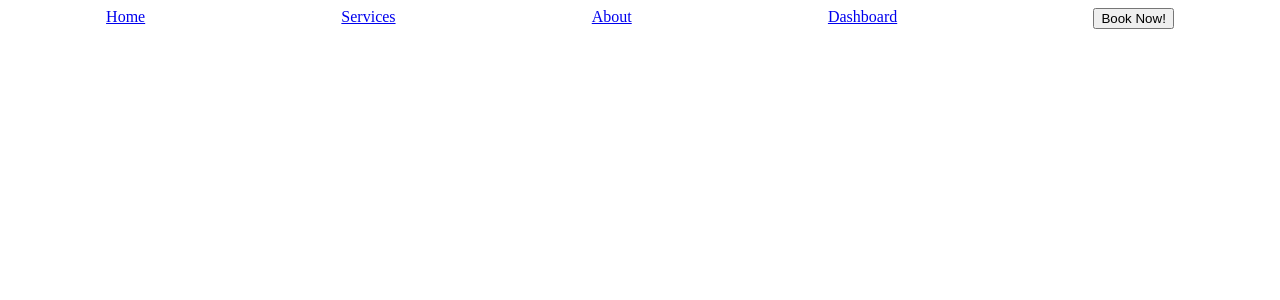
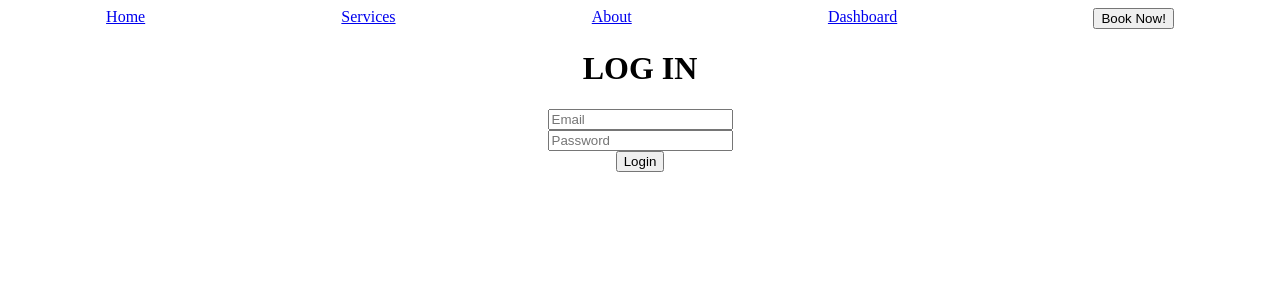
Before and after one commit to Brayydzz/Cleaning-Management-Frontend, a React (Create React App) app: page /dashboard in a window 1280 px wide. Shown: the top 300 px of the page. Built offline with nearby package versions, Linux system fonts and the light colour scheme; no server answers; the HTML template or start-up script is replaced by a standard one.

Commit message:
Added flash messages, Changed default dashboard 'route' to MyJobs, fixed logout

```diff
--- a/src/App.js
+++ b/src/App.js
@@ -7,15 +7,19 @@ import Home from "./components/Home";
 import { useReducer, useEffect } from "react";
 import stateReducer, { stateContext } from "./stateReducer";
 import { BrowserRouter as Router, Route, Switch } from "react-router-dom";
-import { AuthFetchRequest, FetchRequest } from "./helperFunctions";
+import { FetchRequest } from "./helperFunctions";
 
 function App() {
   // GLOBAL STATE
-  const token = localStorage.getItem("token") || null;
+  const token = localStorage.getItem("token")
+  console.log(token)
+  console.log(!!token)
   const [store, dispatch] = useReducer(stateReducer, {
     services: [],
     token: token,
     user: () => token ? jwtDecode(token.split(' ')[1]) : null,
+    error: "",
+    message: ""
   });
   useEffect(() => {
     FetchRequest("/service_types").then((data) =>
@@ -34,7 +38,7 @@ function App() {
           <Switch>
             <Route exact path="/" component={Home} />
             <Route exact path="/bookings" component={Booking} />
-            <Route exact path="/dashboard/admin" component={Dashboard} />
+            <Route exact path="/dashboard" component={Dashboard} />
           </Switch>
         </stateContext.Provider>
       </Router>
--- a/src/components/Dashboard.js
+++ b/src/components/Dashboard.js
@@ -1,40 +1,46 @@
-import React, { useContext, useState } from "react"
-import { stateContext } from "../stateReducer"
-import Login from "./Login"
-import DashboardNav from "./DashboardNav"
-import AllJobs from "./AllJobs"
-import IncomingBookings from "./IncomingBookings"
-import Employees from "./Employees"
-import { DashContain, DashCardContain } from "../Styled"
+import React, { useContext, useState } from "react";
+import { stateContext } from "../stateReducer";
+import Login from "./Login";
+import DashboardNav from "./DashboardNav";
+import AllJobs from "./AllJobs";
+import IncomingBookings from "./IncomingBookings";
+import Employees from "./Employees";
+import { DashContain, DashCardContain } from "../Styled";
+import FlashMessage from "./FlashMessage";
+import MyJobs from "./MyJobs";
 
 const Dashboard = () => {
-  const [route, setRoute] = useState("allJobs")
-  const {dispatch} = useContext(stateContext)
+  const [route, setRoute] = useState("myJobs");
+  const { dispatch } = useContext(stateContext);
 
   //Switch statement allows us to render a component when a li is clicked in DashboardNav.
   const renderSwitch = () => {
     switch (route) {
       case "allJobs": {
-        return <AllJobs />
+        return <AllJobs />;
       }
       case "incomingBookings": {
-        return <IncomingBookings />
+        return <IncomingBookings />;
       }
       case "employees": {
-        return <Employees/>
+        return <Employees />;
       }
-      default: return null
+      case "myJobs":{
+        return <MyJobs />
       }
+      default:
+        return null;
     }
+  };
 
-
-  const { token, user } = useContext(stateContext)
+  const { token, user } = useContext(stateContext);
   return (
     <>
+      <FlashMessage />
       {token ? (
         <>
           <h1>Hello {user().first_name + " " + user().last_name}</h1>
-            <button onClick={() => dispatch({type: "setTokenAndUser", token: null})}>Log Out</button>
+          <button onClick={() => dispatch({ type: "logout" })}>Log Out</button>
           <DashContain>
             <DashboardNav setRoute={setRoute} />
             {renderSwitch()}
@@ -44,7 +50,7 @@ const Dashboard = () => {
         <Login />
       )}
     </>
-  )
-}
+  );
+};
 
-export default Dashboard
+export default Dashboard;
--- /dev/null
+++ b/src/components/FlashMessage.js
@@ -0,0 +1,22 @@
+import { useContext } from "react"
+import { stateContext } from "../stateReducer"
+
+const FlashMessage = () => {
+    const {error, message, dispatch} = useContext(stateContext)
+    return (
+        <>
+        {error &&
+            <div style={{backgroundColor:"red"}}>
+            <h3>{error}</h3>
+            <button onClick={() => dispatch({type: "setError", error: ""})}>close</button>
+        </div>}
+        {message &&
+            <div style={{backgroundColor:"green"}}>
+            <h3>{message}</h3>
+            <button onClick={() => dispatch({type: "setMessage", message: ""})}>close</button>
+        </div>}
+        </>
+    )
+}
+
+export default FlashMessage
--- a/src/components/Login.js
+++ b/src/components/Login.js
@@ -18,7 +18,7 @@ const Login = () => {
           FetchRequest("/login", "POST", { email, password }).then((data) => {
             if (data.error) {
               // Add Alert
-              alert(data.error);
+              dispatch({type: "setError", error:data.error})
               return;
             }
             console.log(jwtDecode(data.token), "**********")
@@ -26,6 +26,7 @@ const Login = () => {
               type: "setTokenAndUser",
               token: `Bearer ${data.token}`
             });
+            dispatch({type: "setMessage", message: "You have logged in successfully!"})
           });
         }}
       >
--- /dev/null
+++ b/src/components/MyJobs.js
@@ -0,0 +1,9 @@
+const MyJobs = () => {
+    return (
+        <div>
+            <h1>My Jobs!</h1>
+        </div>
+    )
+}
+
+export default MyJobs
--- a/src/components/Nav.js
+++ b/src/components/Nav.js
@@ -10,7 +10,7 @@ const Nav = () => {
                 <li><Link to="/">Services</Link></li>
                 <li><Link to="/">About</Link></li>
                 {/* DELETE THIS BELOW */}
-                <li><Link to="/dashboard/admin">Dashboard</Link></li>
+                <li><Link to="/dashboard">Dashboard</Link></li>
                 <Link to="/bookings"><button>Book Now!</button></Link>
             </NavUl>
         </nav>
--- a/src/stateReducer.js
+++ b/src/stateReducer.js
@@ -19,6 +19,25 @@ export default function stateReducer ( state, action ) {
                 user: () => jwtDecode(action.token.split(' ')[1])
             }
         }
+        case "logout":{
+            localStorage.removeItem("token")
+            return {
+                ...state,
+                token: null
+            }
+        }
+        case "setError": {
+            return{
+                ...state,
+                error: action.error
+            }
+        }
+        case "setMessage": {
+            return{
+                ...state,
+                message: action.message
+            }
+        }
         default: return state
     }
 
```
Lines whose indentation alone changed are shown as unchanged.
